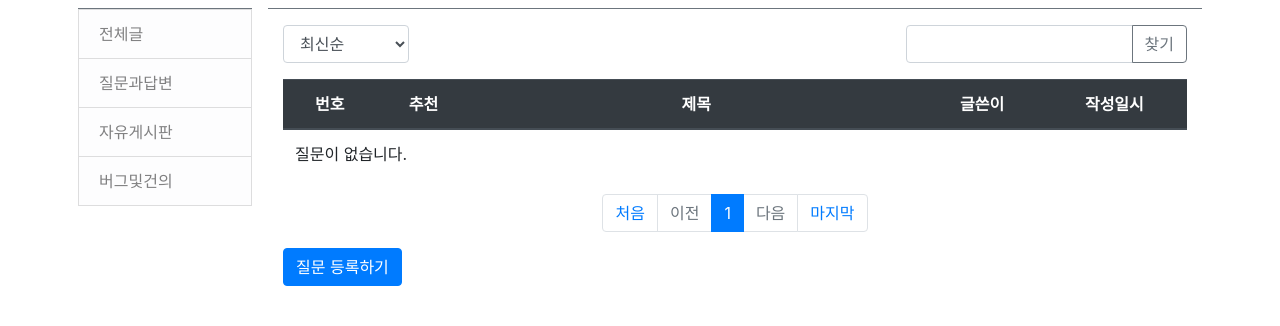
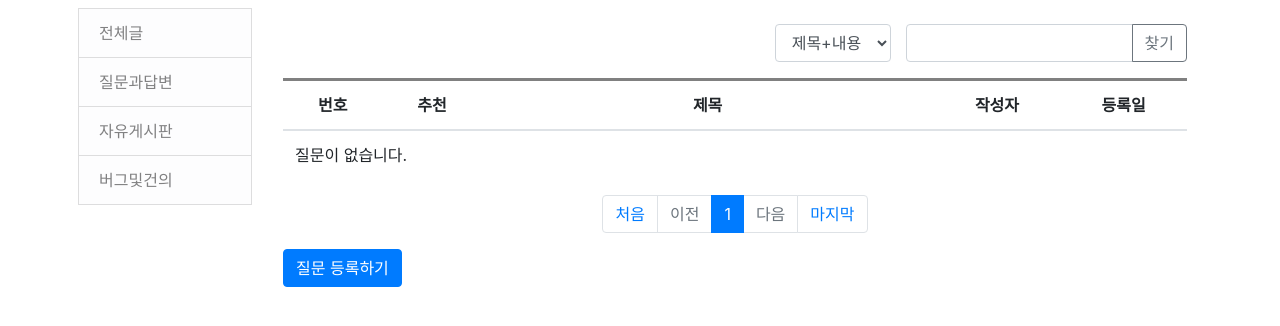
Before and after one commit to yujongyeop/django_study, a Django app: page / in a window 1280 px wide. Shown: the part 57-383 px from the top of the page. Run offline with Django 4.2, Linux system fonts and the light colour scheme; data that the repository does not hold is empty; parts of the project's set-up code (start-up, migrations or seed data) failed here and were passed over; some libraries are stand-ins or nearby versions.

Commit message:
수정중

```diff
--- a/templates/base.html
+++ b/templates/base.html
@@ -9,7 +9,7 @@
     <link rel="stylesheet" type="text/css" href="{% static 'bootstrap.min.css' %}">
     <!-- pybo CSS -->
     <link rel="stylesheet" type="text/css" href="{% static 'style.css' %}">
-    <title>Hello, pybo!</title>
+    <title></title>
 </head>
 <body>
 
@@ -21,7 +21,7 @@
             {% include "sidebar.html" %}
         </div>
         <div class="col-sm-12 col-md-9 col-lg-10 p-2">
-            <div id="content" class="border-top border-secondary">
+            <div id="content" class="border-secondary">
                 <div class="content_block">
                     <!-- 기본 템플릿 안에 삽입될 내용 Start -->
                     {% block content %}
--- a/templates/pybo/question_list.html
+++ b/templates/pybo/question_list.html
@@ -3,12 +3,12 @@
 {% block content %}
 <div class="container my-3">
     <!--검색창 Start-->
-    <div class="row justify-content-between my-3">
-        <div class="col-2">
+    <div class="row justify-content-end my-3">
+        <div>
             <select class="form-control so">
-                <option value="recent" {% if so == 'recent' %}selected{% endif %}>최신순</option>
-                <option value="recommend" {% if so == 'recommend' %}selected{% endif %}>추천순</option>
-                <option value="popular" {% if so == 'popular' %}selected{% endif %}>인기순</option>
+                <option value="recent">제목+내용</option>
+                <option value="recommend">제목</option>
+                <option value="popular">내용</option>
             </select>
         </div>
         <div class="col-4 input-group">
@@ -19,14 +19,16 @@
         </div>
     </div>
     <!--검색창 End-->
+
+    <!-- 게시판 -->
     <table class="table">
         <thead>
-        <tr class="text-center thead-dark">
+        <tr style="border-top: 3px solid gray" class="text-center">
             <th>번호</th>
             <th>추천</th>
             <th style="width:50%">제목</th>
-            <th>글쓴이</th>
-            <th>작성일시</th>
+            <th>작성자</th>
+            <th>등록일</th>
         </tr>
         </thead>
         <tbody>
@@ -44,7 +46,7 @@
 
             <!-- 제목 -->
             <td class="text-left">
-                <a href="{% url 'pybo:detail' question.id %}">{{ question.subject }}</a>
+                <a class="text-dark" href="{% url 'pybo:detail' question.id %}">{{ question.subject }}</a>
                 {% if question.answer_set.count > 0 %}
                 <span class="text-danger small ml-2">{{ question.answer_set.count }}</span>
                 {% endif %}
@@ -55,13 +57,15 @@
             <td>{{ question.create_date }}</td>
         </tr>
         {% endfor %}
-        {% else %}
+        {% else %}<!-- 글이 없는 경우 -->
         <tr>
             <td colspan="3">질문이 없습니다.</td>
         </tr>
         {% endif %}
         </tbody>
     </table>
+    <!-- 게시판 End-->
+
     <!-- 페이징처리 시작 -->
     <ul class="pagination justify-content-center">
         <!-- 처음페이지 -->
@@ -111,6 +115,8 @@
 
     <a href="{% url 'pybo:question_create' %}" class="btn btn-primary">질문 등록하기</a>
 </div>
+
+
 {% if not category %}
 <form id="searchForm" method="get" action="{% url 'index' %}">
     <input type="hidden" id="kw" name="kw" value="{{ kw|default_if_none:'' }}">
@@ -124,6 +130,7 @@
     <input type="hidden" id="so" name="so" value="{{ so }}">
 </form>
 {% endif %}
+
 {% endblock %}
 {% block script %}
 <script type='text/javascript'>
--- a/templates/sidebar.html
+++ b/templates/sidebar.html
@@ -1,4 +1,4 @@
-<nav id="sidebar" class="border-top border-secondary">
+<nav id="sidebar" class="border-secondary">
     <div class="list-group">
         <a class="rounded-0 list-group-item list-group-item-action list-group-item-light" href="{% url 'pybo:index' %}">전체글</a>
         <a class="rounded-0 list-group-item list-group-item-action list-group-item-light" href="{% url 'pybo:category_list' 'QnA' %}">질문과답변</a>
```
